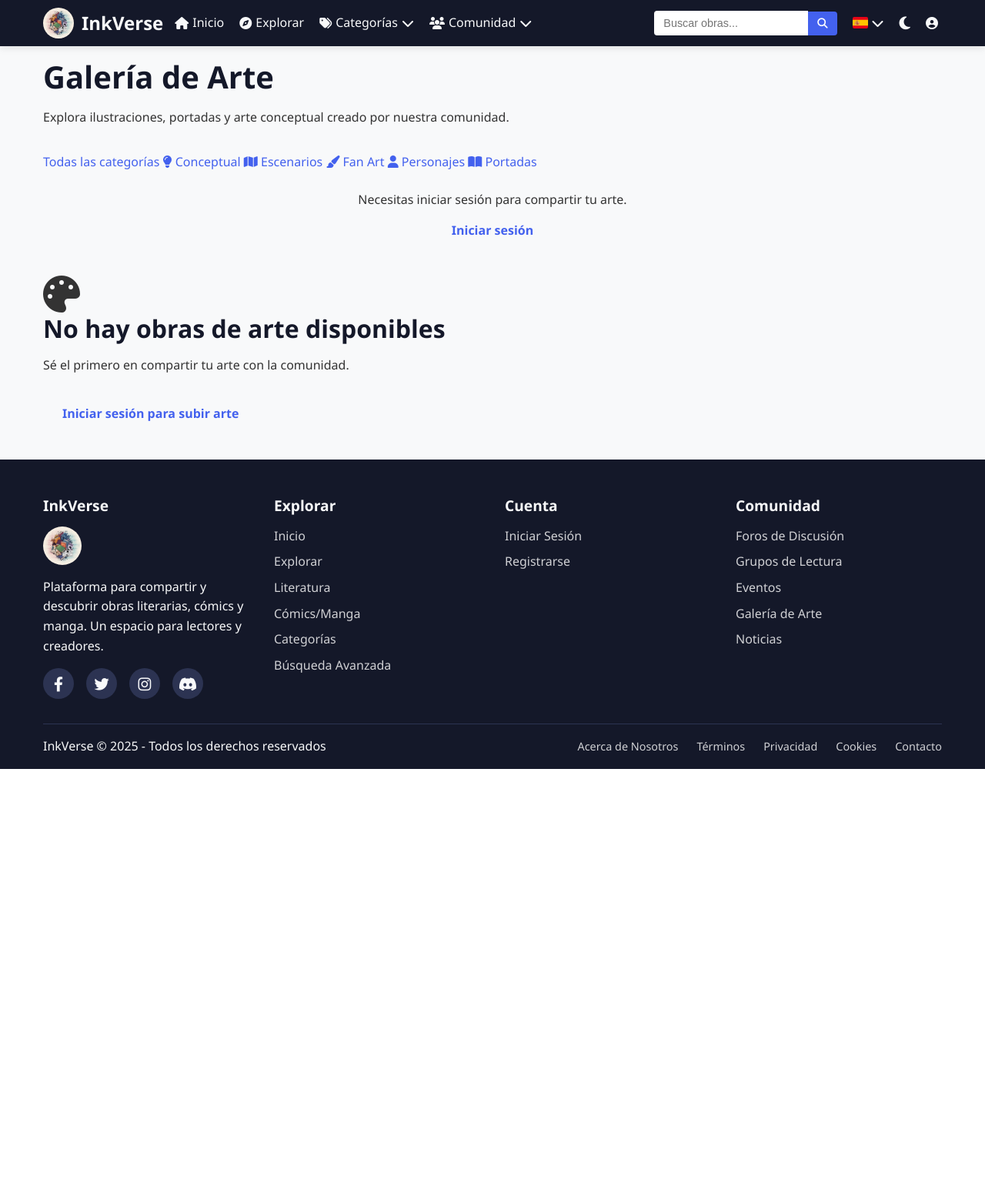
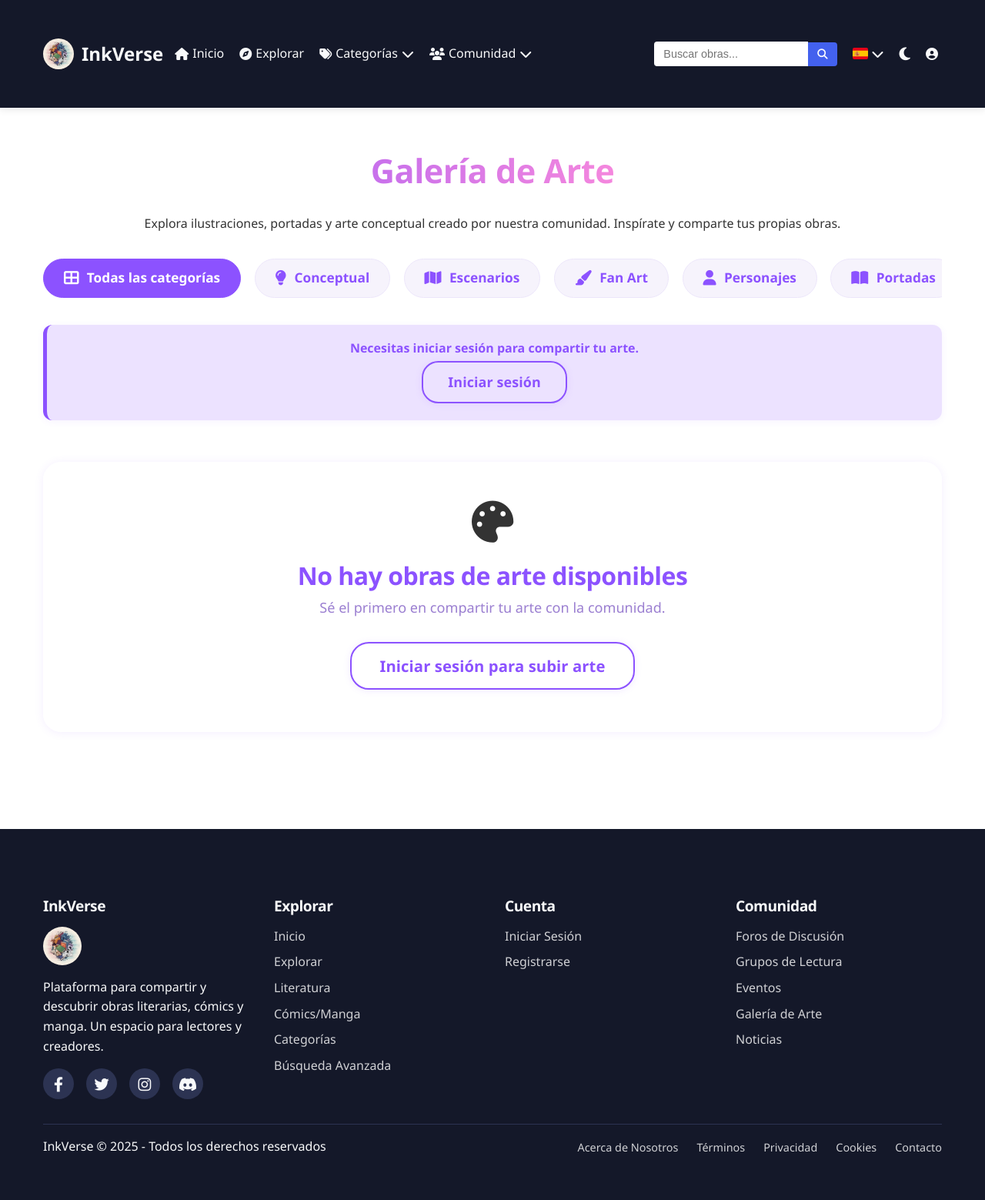
Before and after one commit to whereisnhoa/InkverseProyectoDAW, a PHP site: page /comunidad/arte.php in a window 1280 px wide. Shown: the whole page at 77% size. Before the commit the page ends 999 px from the top, so only its background shows below. Run offline with PHP 8.4, Linux system fonts and the light colour scheme; data comes from the database, SQL or seed files in the repository; data that the repository does not hold is empty.

Commit message:
mejora del diseño de arte y foros

```diff
--- a/comunidad/arte.php
+++ b/comunidad/arte.php
@@ -1,4 +1,3 @@
-
 <?php
 include '../includes/header.php';
 include_once('../includes/funciones.php');
@@ -43,89 +42,93 @@ $sql_base .= " ORDER BY ga.fecha_subida DESC LIMIT 24";
 $result_arte = $conexion->query($sql_base);
 ?>
 
-<div class="container">
-    <h1>Galería de Arte</h1>
-    <p class="mb-4">Explora ilustraciones, portadas y arte conceptual creado por nuestra comunidad.</p>
+<link rel="stylesheet" href="<?php echo BASE_URL; ?>/css/comunidad.css">
+
+<div class="container arte-container">
+    <h1 class="text-center mb-2">Galería de Arte</h1>
+    <p class="mb-4 text-center">Explora ilustraciones, portadas y arte conceptual creado por nuestra comunidad. Inspírate y comparte tus propias obras.</p>
 
     <!-- Navegación de categorías -->
-    <div class="categorias-strip">
+    <nav class="categorias-strip mb-4" aria-label="Navegación de categorías">
         <div class="categorias-strip-inner">
             <a href="<?php echo BASE_URL; ?>/comunidad/arte.php" class="categoria-pill <?php echo $categoria_id == 0 ? 'active' : ''; ?>">
-                Todas las categorías
+                <i class="fas fa-th-large"></i> Todas las categorías
             </a>
             <?php foreach ($categorias as $cat): ?>
                 <a href="<?php echo BASE_URL; ?>/comunidad/arte.php?categoria=<?php echo $cat['id']; ?>"
                    class="categoria-pill <?php echo $categoria_id == $cat['id'] ? 'active' : ''; ?>">
-                    <i class="fas <?php echo htmlspecialchars($cat['icono']); ?>"></i>
+                    <i class="fas <?php echo htmlspecialchars($cat['icono']); ?>" aria-hidden="true"></i>
                     <?php echo htmlspecialchars($cat['nombre']); ?>
                 </a>
             <?php endforeach; ?>
         </div>
-    </div>
+    </nav>
 
     <!-- Sección de subida de arte (solo para usuarios logueados) -->
     <?php if ($usuario_logueado): ?>
-        <div class="arte-upload-section">
+        <section class="arte-upload-section mb-4">
+            <div class="card card-upload text-center">
                 <h2>Comparte tu arte</h2>
                 <p>Sube tus creaciones artísticas relacionadas con la literatura y los cómics.</p>
-
-            <a href="<?php echo BASE_URL; ?>/comunidad/subir_arte.php" class="btn">
+                <a href="<?php echo BASE_URL; ?>/comunidad/subir_arte.php" class="btn btn-primary">
                     <i class="fas fa-cloud-upload-alt"></i> Subir nueva obra
                 </a>
             </div>
+        </section>
     <?php else: ?>
-        <div class="text-center mt-3 mb-4">
+        <div class="alert alert-info text-center mt-3 mb-4" role="alert">
             <p>Necesitas iniciar sesión para compartir tu arte.</p>
-            <a href="<?php echo BASE_URL; ?>/public/login.php" class="btn">Iniciar sesión</a>
+            <a href="<?php echo BASE_URL; ?>/public/login.php" class="btn btn-outline-primary">Iniciar sesión</a>
         </div>
     <?php endif; ?>
 
     <!-- Galería de imágenes -->
+    <section class="galeria-grid-section">
+        <?php if ($result_arte && $result_arte->num_rows > 0): ?>
             <div class="galeria-grid">
-        <?php if ($result_arte && $result_arte->num_rows > 0): ?>
                 <?php while ($arte = $result_arte->fetch_assoc()): ?>
-                <div class="galeria-item">
+                    <article class="galeria-item" tabindex="0" aria-label="Obra: <?php echo htmlspecialchars($arte['titulo']); ?>">
                         <a href="<?php echo BASE_URL; ?>/comunidad/ver_arte.php?id=<?php echo $arte['id']; ?>" class="galeria-link">
-                        <div class="galeria-imagen">
+                            <figure class="galeria-imagen">
                                 <?php if (!empty($arte['thumbnail'])): ?>
-                                <img src="<?php echo htmlspecialchars($arte['thumbnail']); ?>" alt="<?php echo htmlspecialchars($arte['titulo']); ?>">
+                                    <img src="<?php echo htmlspecialchars($arte['thumbnail']); ?>" alt="Miniatura de <?php echo htmlspecialchars($arte['titulo']); ?>">
                                 <?php else: ?>
-                                <img src="<?php echo htmlspecialchars($arte['imagen']); ?>" alt="<?php echo htmlspecialchars($arte['titulo']); ?>">
+                                    <img src="<?php echo htmlspecialchars($arte['imagen']); ?>" alt="Imagen de <?php echo htmlspecialchars($arte['titulo']); ?>">
                                 <?php endif; ?>
-
                                 <?php if ($arte['publico_adulto']): ?>
-                                <span class="badge-adulto">+18</span>
+                                    <span class="badge badge-adulto" title="Contenido +18">+18</span>
                                 <?php endif; ?>
-                        </div>
+                            </figure>
                             <div class="galeria-info">
-                            <h3><?php echo htmlspecialchars($arte['titulo']); ?></h3>
+                                <h3 class="galeria-titulo"><?php echo htmlspecialchars($arte['titulo']); ?></h3>
                                 <p class="galeria-autor">Por: <?php echo htmlspecialchars($arte['autor_nombre']); ?></p>
                                 <div class="galeria-meta">
-                                <span><i class="fas fa-heart"></i> <?php echo $arte['me_gusta']; ?></span>
-                                <span><i class="fas <?php echo htmlspecialchars($categorias[$arte['categoria_id']-1]['icono']); ?>"></i> <?php echo htmlspecialchars($arte['categoria_nombre']); ?></span>
+                                    <span title="Me gusta"><i class="fas fa-heart"></i> <?php echo (int)$arte['me_gusta']; ?></span>
+                                    <span title="Categoría"><i class="fas <?php echo htmlspecialchars($categorias[$arte['categoria_id']-1]['icono'] ?? 'fa-tag'); ?>"></i> <?php echo htmlspecialchars($arte['categoria_nombre']); ?></span>
                                 </div>
                             </div>
                         </a>
+                    </article>
+                <?php endwhile; ?>
             </div>
-            <?php endwhile; ?>
         <?php else: ?>
-            <div class="no-results">
-                <i class="fas fa-palette fa-3x"></i>
+            <div class="no-results text-center my-5">
+                <i class="fas fa-palette fa-3x mb-3"></i>
                 <h2>No hay obras de arte disponibles</h2>
                 <?php if ($categoria_id > 0): ?>
                     <p>No se encontraron obras en esta categoría.</p>
-                    <a href="<?php echo BASE_URL; ?>/comunidad/arte.php" class="btn mt-3">Ver todas las categorías</a>
+                    <a href="<?php echo BASE_URL; ?>/comunidad/arte.php" class="btn btn-outline-secondary mt-3">Ver todas las categorías</a>
                 <?php else: ?>
                     <p>Sé el primero en compartir tu arte con la comunidad.</p>
                     <?php if ($usuario_logueado): ?>
-                        <a href="<?php echo BASE_URL; ?>/comunidad/subir_arte.php" class="btn mt-3">Subir arte</a>
+                        <a href="<?php echo BASE_URL; ?>/comunidad/subir_arte.php" class="btn btn-primary mt-3">Subir arte</a>
                     <?php else: ?>
-                        <a href="<?php echo BASE_URL; ?>/public/login.php" class="btn mt-3">Iniciar sesión para subir arte</a>
+                        <a href="<?php echo BASE_URL; ?>/public/login.php" class="btn btn-outline-primary mt-3">Iniciar sesión para subir arte</a>
                     <?php endif; ?>
                 <?php endif; ?>
             </div>
         <?php endif; ?>
-    </div>
+    </section>
 </div>
 
 <?php include '../includes/footer.php'; ?>
--- a/comunidad/foros.php
+++ b/comunidad/foros.php
@@ -25,6 +25,8 @@ $sql_temas_recientes = "SELECT tf.*, cf.nombre as categoria_nombre, u.usuario as
                         LIMIT 5";
 $result_temas_recientes = $conexion->query($sql_temas_recientes);
 ?>
+
+<link rel="stylesheet" href="<?php echo BASE_URL; ?>/css/comunidad.css">
 
 <div class="container">
     <h1>Foros de Discusión</h1>
--- /dev/null
+++ b/css/comunidad.css
@@ -0,0 +1,442 @@
+/*
+==========================================
+  COMUNIDAD - ESTILOS SIMPLIFICADOS
+  Fondo blanco, tarjetas glass, pills limpias para categorías, galería y foros atractivos
+  Comentado para fácil edición
+==========================================
+*/
+
+/* ========== Fondo y Contenedor ========== */
+/* Fondo blanco para toda la comunidad */
+body,
+.comunidad-bg {
+  background: #fff;
+  min-height: 100vh;
+}
+/* Contenedor principal */
+.comunidad-container, .container {
+  max-width: 1200px;
+  margin: 0 auto;
+  padding: 2.5rem 1rem;
+  position: relative;
+  z-index: 1;
+}
+
+/* ========== Títulos ========== */
+h1, h2, h3, h4 {
+  font-family: 'Poppins', 'Segoe UI', Arial, sans-serif;
+  font-weight: 800;
+  color: #4b2997;
+  letter-spacing: -.5px;
+}
+h1 {
+  font-size: 2.7rem;
+  background: linear-gradient(90deg, #8c52ff, #ff8cda 70%);
+  color: transparent;
+  -webkit-background-clip: text;
+  background-clip: text;
+  margin-bottom: 0.4em;
+}
+h2, h3 {
+  color: #6c39c3;
+  margin-bottom: 0.25em;
+}
+
+/* ========== Pills de Categorías de Arte ========== */
+/* Barra horizontal para las categorías */
+.categorias-strip {
+  overflow-x: auto;
+  margin-bottom: 2.3rem;
+  padding-bottom: 0.2rem;
+  scrollbar-color: #d7b3fc #ede7fa;
+  scrollbar-width: thin;
+}
+/* Contenedor flexible para las pills */
+.categorias-strip-inner {
+  display: flex;
+  gap: 1.1rem;
+  min-width: 100%;
+}
+/* Estilo base de las pills de categorías */
+.categoria-pill {
+  background: #f6f3fc;
+  color: #8c52ff;
+  border: 1.5px solid #ece6fa;
+  border-radius: 2em;
+  padding: 0.62em 1.5em;
+  font-size: 1.08em;
+  font-weight: 600;
+  display: flex;
+  align-items: center;
+  gap: .6em;
+  transition: background .18s, color .18s, border .18s;
+  box-shadow: none;
+  cursor: pointer;
+  text-decoration: none;
+  white-space: nowrap;
+  position: relative;
+  /* No agranda ni resalta con hover; solo cambia color si está seleccionada */
+}
+.categoria-pill i {
+  font-size: 1.13em;
+  filter: none;
+  transition: none;
+}
+/* Solo el pill seleccionado cambia de color */
+.categoria-pill.active {
+  background: #8c52ff;
+  color: #fff;
+  border: 1.5px solid #8c52ff;
+}
+.categoria-pill.active i {
+  color: #fff;
+}
+
+/* ========== Botones Modernos ========== */
+.btn, .btn-primary, .btn-outline-primary, .btn-outline-secondary {
+  padding: 0.62em 1.8em;
+  border-radius: 1.2em;
+  font-weight: 700;
+  font-size: 1.12em;
+  border: none;
+  background: linear-gradient(90deg, #8c52ff 70%, #ff8cda 120%);
+  color: #fff;
+  box-shadow: 0 1px 10px #9159f721;
+  transition: background .19s, color .19s, transform .17s;
+  text-decoration: none;
+  margin: 0.2em;
+  display: inline-block;
+  cursor: pointer;
+  letter-spacing: .1px;
+}
+.btn-primary {
+  background: linear-gradient(90deg, #8c52ff 70%, #ff8cda 120%);
+  color: #fff;
+}
+.btn-primary:hover {
+  background: linear-gradient(90deg, #6c39c3 70%, #fd8ae8 120%);
+  color: #fff;
+  transform: scale(1.05);
+}
+.btn-outline-primary {
+  background: transparent;
+  color: #8c52ff;
+  border: 2px solid #8c52ff;
+}
+.btn-outline-primary:hover {
+  background: #8c52ff;
+  color: #fff;
+}
+.btn-outline-secondary {
+  background: transparent;
+  color: #6c39c3;
+  border: 2px solid #d5d5d5;
+}
+.btn-outline-secondary:hover {
+  background: #e9e2fd;
+  color: #8c52ff;
+}
+/* Tarjeta especial para subir arte */
+.card-upload {
+  border: 2.5px dashed #8c52ff;
+  background: rgba(255,255,255,0.7);
+  box-shadow: 0 2px 24px #8c52ff21;
+  border-radius: 18px;
+}
+
+/* ========== Galería de Arte ========== */
+.galeria-grid-section {
+  margin-top: 2.4em;
+}
+.galeria-grid {
+  display: grid;
+  grid-template-columns: repeat(auto-fit, minmax(250px, 1fr));
+  gap: 2.3em;
+}
+.galeria-item {
+  background: rgba(255,255,255,0.88);
+  border-radius: 1.5em;
+  box-shadow: 0 6px 32px #8c52ff33, 0 1.5px 16px #ff8cda16;
+  overflow: hidden;
+  display: flex;
+  flex-direction: column;
+  transition: box-shadow .23s, transform .17s, background .17s;
+  min-width: 0;
+  animation: fadeIn .7s cubic-bezier(.7,.4,.2,1);
+  position: relative;
+  backdrop-filter: blur(6px);
+}
+.galeria-item:hover, .galeria-item:focus-within {
+  box-shadow: 0 14px 40px #8c52ff44, 0 3px 18px #fd8ae844;
+  background: rgba(255,255,255,0.97);
+  transform: translateY(-6px) scale(1.035);
+}
+.galeria-link {
+  display: flex;
+  flex-direction: column;
+  height: 100%;
+  color: inherit;
+  text-decoration: none;
+}
+.galeria-imagen {
+  aspect-ratio: 1 / 1;
+  background: linear-gradient(135deg,#ede7fa 0%,#c9a7ff 100%);
+  position: relative;
+  overflow: hidden;
+  display: flex;
+  align-items: center;
+  justify-content: center;
+}
+.galeria-imagen img {
+  width: 100%;
+  height: 100%;
+  object-fit: cover;
+  display: block;
+  transition: transform .45s cubic-bezier(.7,.4,.2,1), filter .23s;
+  filter: brightness(0.97) blur(0.1px);
+}
+.galeria-item:hover .galeria-imagen img {
+  transform: scale(1.09) rotate(-2.5deg);
+  filter: brightness(1.11) blur(0px);
+}
+.badge-adulto {
+  position: absolute;
+  top: 12px;
+  right: 14px;
+  background: linear-gradient(90deg,#d7263d 0,#ff6f91 100%);
+  color: #fff;
+  font-size: 1em;
+  font-weight: bold;
+  padding: 0.28em 1.1em;
+  border-radius: 2em;
+  box-shadow: 0 2px 8px #d7263d33;
+  letter-spacing: 1px;
+  border: 2px solid #fff2;
+}
+.galeria-info {
+  padding: 1.2em 1.2em 1.2em 1.2em;
+  flex: 1;
+  display: flex;
+  flex-direction: column;
+  gap: .47em;
+  backdrop-filter: blur(2px);
+}
+.galeria-titulo {
+  font-size: 1.18em;
+  color: #4b2997;
+  margin: 0 0 .22em 0;
+  font-weight: 800;
+  line-height: 1.22;
+}
+.galeria-autor {
+  color: #9b7fd1;
+  font-size: 1.01em;
+}
+.galeria-meta {
+  display: flex;
+  gap: 1em;
+  color: #8c52ff;
+  font-size: 1em;
+  align-items: center;
+  margin-top: .08em;
+}
+.galeria-meta i {
+  margin-right: .29em;
+  font-size: 1.1em;
+}
+.no-results {
+  padding: 2.8em 1.2em;
+  background: rgba(255,255,255,0.97);
+  border-radius: 1.3em;
+  box-shadow: 0 1px 12px #8c52ff19;
+  margin: 2.3em 0;
+  text-align: center;
+  font-size: 1.13em;
+}
+.no-results h2 {
+  color: #8c52ff;
+}
+.no-results p {
+  color: #9b7fd1;
+}
+
+/* ========== Foros: Temas y Categorías ========== */
+.foro-acciones {
+  margin-bottom: 2em;
+}
+.foro-seccion {
+  margin-top: 2.7em;
+}
+.temas-lista {
+  margin-top: 1.3em;
+}
+.temas-header,
+.tema-item {
+  display: grid;
+  grid-template-columns: 2.9fr 1.3fr 1.1fr 1.2fr 1.6fr;
+  align-items: center;
+  gap: 0.5em;
+  background: rgba(140,82,255,0.13);
+  border-radius: 0.7em 0.7em 0 0;
+  padding: 0.82em 0.7em;
+  font-weight: 700;
+  font-size: 1.05em;
+}
+.temas-header {
+  background: linear-gradient(90deg,#e9e2fd 60%,#fbd0f6 100%);
+  letter-spacing: .5px;
+}
+.tema-item {
+  background: rgba(255,255,255,0.97);
+  border-bottom: 1px solid #ececec;
+  font-weight: 400;
+  transition: background .14s, box-shadow .14s;
+  position: relative;
+  box-shadow: 0 2px 12px #8c52ff11;
+}
+.tema-item:hover, .tema-item:focus-within {
+  background: #f7e5ff;
+  box-shadow: 0 2px 18px #cb98ff2b;
+}
+.tema-titulo a {
+  color: #8c52ff;
+  text-decoration: none;
+  font-weight: 700;
+  transition: color .15s;
+}
+.tema-titulo a:hover {
+  color: #ff8cda;
+  text-decoration: underline;
+}
+.tema-stats span {
+  margin-right: 1em;
+}
+@media (max-width: 900px) {
+  .temas-header,
+  .tema-item {
+    grid-template-columns: 2.1fr 1fr 1fr 1fr 1.2fr;
+    font-size: 0.99em;
+  }
+}
+@media (max-width: 650px) {
+  .temas-header,
+  .tema-item {
+    grid-template-columns: 1fr 1fr 1fr;
+    font-size: 0.96em;
+  }
+  .tema-categoria,
+  .tema-autor,
+  .tema-actividad {
+    display: none;
+  }
+}
+
+/* ========== Categorías de foro en tarjetas glass ========== */
+.categorias-foro {
+  display: flex;
+  flex-wrap: wrap;
+  gap: 2.1em;
+  justify-content: center;
+  margin-top: 1.5em;
+}
+.categoria-foro-card {
+  flex: 1 1 260px;
+  max-width: 350px;
+  min-width: 210px;
+}
+.categoria-foro-card .card {
+  height: 100%;
+  display: flex;
+  flex-direction: column;
+  justify-content: space-between;
+  border-left: 6px solid #8c52ff;
+  background: rgba(255,255,255,0.86);
+  border-radius: 1.1em;
+  box-shadow: 0 2px 18px #8c52ff19, 0 1.5px 12px #ff8cda12;
+  transition: box-shadow .17s, border .17s, background .17s;
+  min-height: 170px;
+  padding: 0.8em 1.1em 0.7em 1.1em;
+  backdrop-filter: blur(4px);
+}
+.categoria-foro-card .card:hover {
+  background: #f5e0ff;
+  box-shadow: 0 7px 32px #8c52ff33;
+  border-left: 6px solid #ff8cda;
+}
+.categoria-foro-icon {
+  margin-right: 1em;
+  color: #8c52ff;
+  font-size: 2.3em;
+  filter: drop-shadow(0 1px 4px #fff8);
+}
+.categoria-foro-content h3 a {
+  color: #4b2997;
+  text-decoration: none;
+  font-weight: 800;
+  font-size: 1.13em;
+}
+.categoria-foro-content h3 a:hover {
+  color: #ff8cda;
+  text-decoration: underline;
+}
+.categoria-foro-stats {
+  margin-top: .5em;
+}
+.categoria-foro-stats span {
+  color: #9159f7;
+  margin-right: 1.1em;
+  font-size: 1.03em;
+}
+
+/* ========== Reglas del foro en tarjeta glass ========== */
+.reglas-foro {
+  background: rgba(255,255,255,0.90);
+  border-radius: 1.1em;
+  padding: 1.5em 1.7em;
+  margin-top: 1.9em;
+  font-size: 1.13em;
+  color: #6c39c3;
+  box-shadow: 0 1px 8px #8c52ff11;
+  border-left: 5px solid #8c52ff;
+  font-weight: 500;
+  backdrop-filter: blur(2.5px);
+}
+
+/* ========== Animaciones ========== */
+@keyframes fadeIn {
+  from { opacity: 0; transform: translateY(30px);}
+  to { opacity: 1; transform: none;}
+}
+
+/* ========== Utilidades rápidas ========== */
+.text-center { text-align: center; }
+.mt-3 { margin-top: 1.5em; }
+.mt-5 { margin-top: 3em; }
+.mb-2 { margin-bottom: 0.7em; }
+.mb-4 { margin-bottom: 2em; }
+.my-5 { margin: 3em 0; }
+.me-3 { margin-right: 1em; }
+.gap-2 { gap: 0.7em; }
+
+/* ========== Alertas glass ========== */
+.alert {
+  background: rgba(140,82,255,0.17);
+  color: #8c52ff;
+  border-radius: 12px;
+  padding: 1.13em 1.1em;
+  margin: 1.2em 0;
+  font-weight: 600;
+  box-shadow: 0 2px 10px #8c52ff12;
+  border-left: 5px solid #8c52ff;
+}
+
+/* ========== Scrollbar personalizado ========== */
+.categorias-strip::-webkit-scrollbar,
+.galeria-grid-section::-webkit-scrollbar {
+  height: 7px;
+}
+.categorias-strip::-webkit-scrollbar-thumb,
+.galeria-grid-section::-webkit-scrollbar-thumb {
+  background: #e9e2fd;
+  border-radius: 6px;
+}
```
Lines whose indentation alone changed are shown as unchanged.
